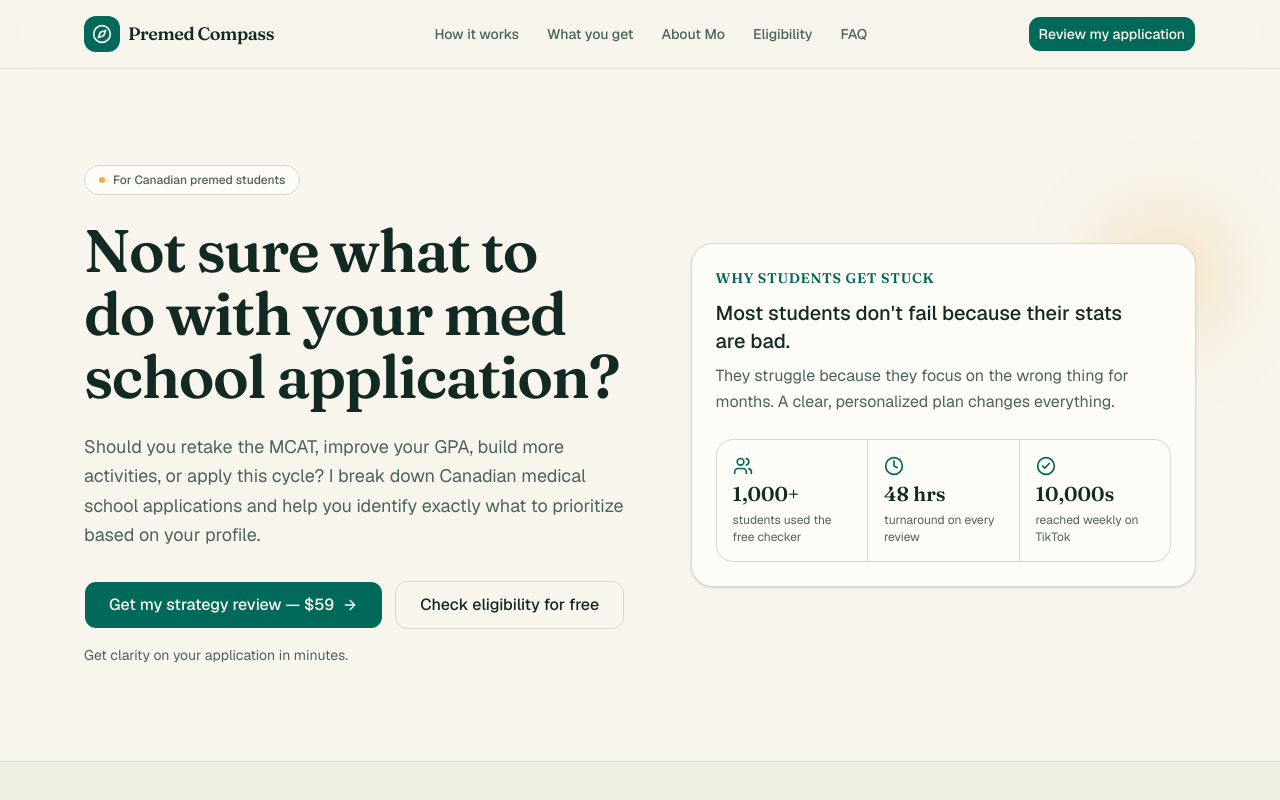
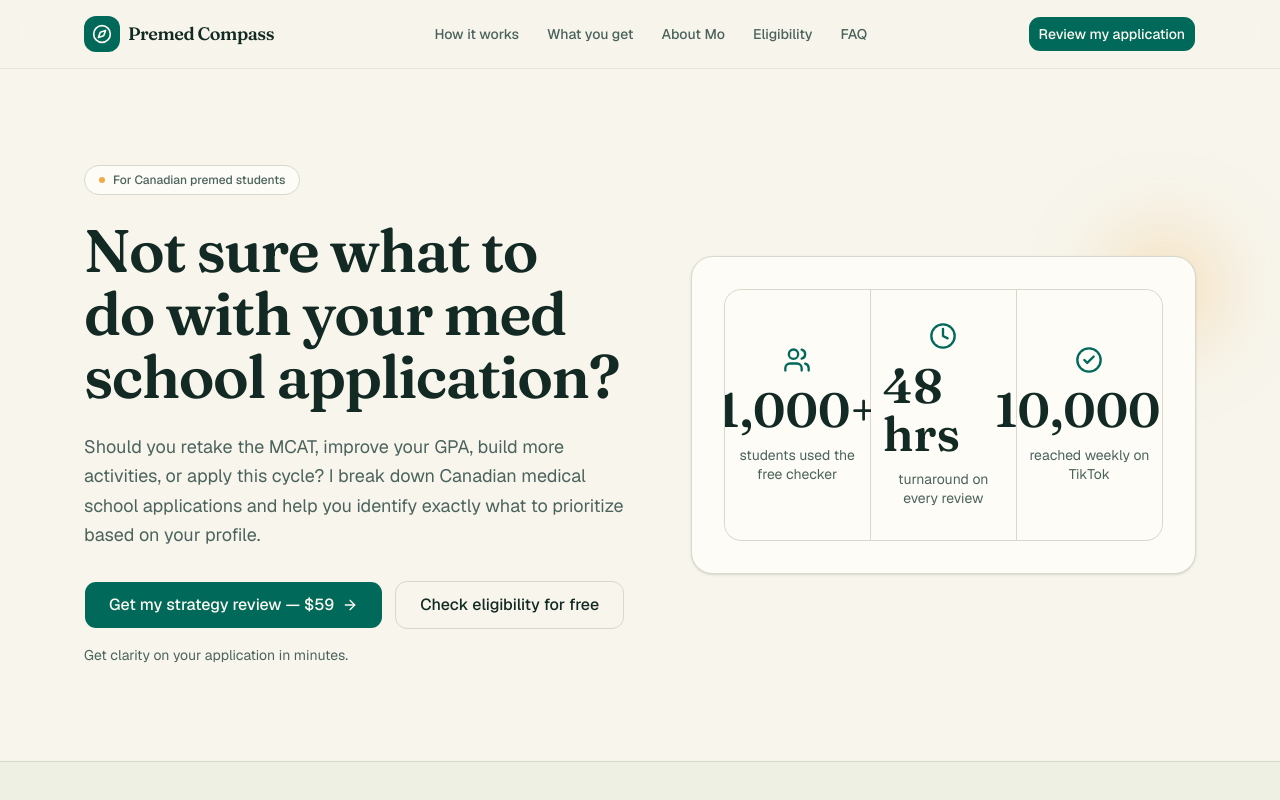
Before and after one commit to malasadi/med-school-application-strategy, a Next.js app: page / in a window 1280 px wide. Shown: the top 800 px of the page. Built offline with nearby package versions, Linux system fonts and the light colour scheme.

Commit message:
feat: enhance hero component layout and stats styling

```diff
--- a/components/hero.tsx
+++ b/components/hero.tsx
@@ -59,29 +59,18 @@ export function Hero() {
 
           <div className="relative">
             <div className="absolute -right-6 -top-6 hidden size-28 rounded-full bg-accent/30 blur-2xl lg:block" />
-            <div className="relative rounded-2xl border border-border bg-card p-6 shadow-sm">
-              <p className="font-heading text-sm font-semibold uppercase tracking-wider text-primary">
-                Why students get stuck
-              </p>
-              <p className="mt-3 text-pretty text-xl font-medium leading-snug text-foreground">
-                Most students don&apos;t fail because their stats are bad.
-              </p>
-              <p className="mt-2 text-pretty leading-relaxed text-muted-foreground">
-                They struggle because they focus on the wrong thing for months.
-                A clear, personalized plan changes everything.
-              </p>
-
-              <div className="mt-6 grid gap-px overflow-hidden rounded-xl border border-border bg-border sm:grid-cols-3">
+            <div className="relative rounded-2xl border border-border bg-card p-8 shadow-sm">
+              <div className="grid gap-px overflow-hidden rounded-xl border border-border bg-border sm:grid-cols-3">
                 {stats.map((stat) => (
                   <div
                     key={stat.label}
-                    className="flex flex-col gap-1 bg-card p-4"
+                    className="flex flex-col items-center justify-center gap-3 bg-card px-4 py-8 sm:px-3"
                   >
-                    <stat.icon className="size-5 text-primary" aria-hidden="true" />
-                    <span className="font-heading text-xl font-semibold text-foreground">
+                    <stat.icon className="size-7 text-primary" aria-hidden="true" />
+                    <span className="font-heading text-4xl font-semibold text-foreground sm:text-5xl">
                       {stat.value}
                     </span>
-                    <span className="text-xs leading-snug text-muted-foreground">
+                    <span className="text-center text-sm leading-snug text-muted-foreground">
                       {stat.label}
                     </span>
                   </div>
```
